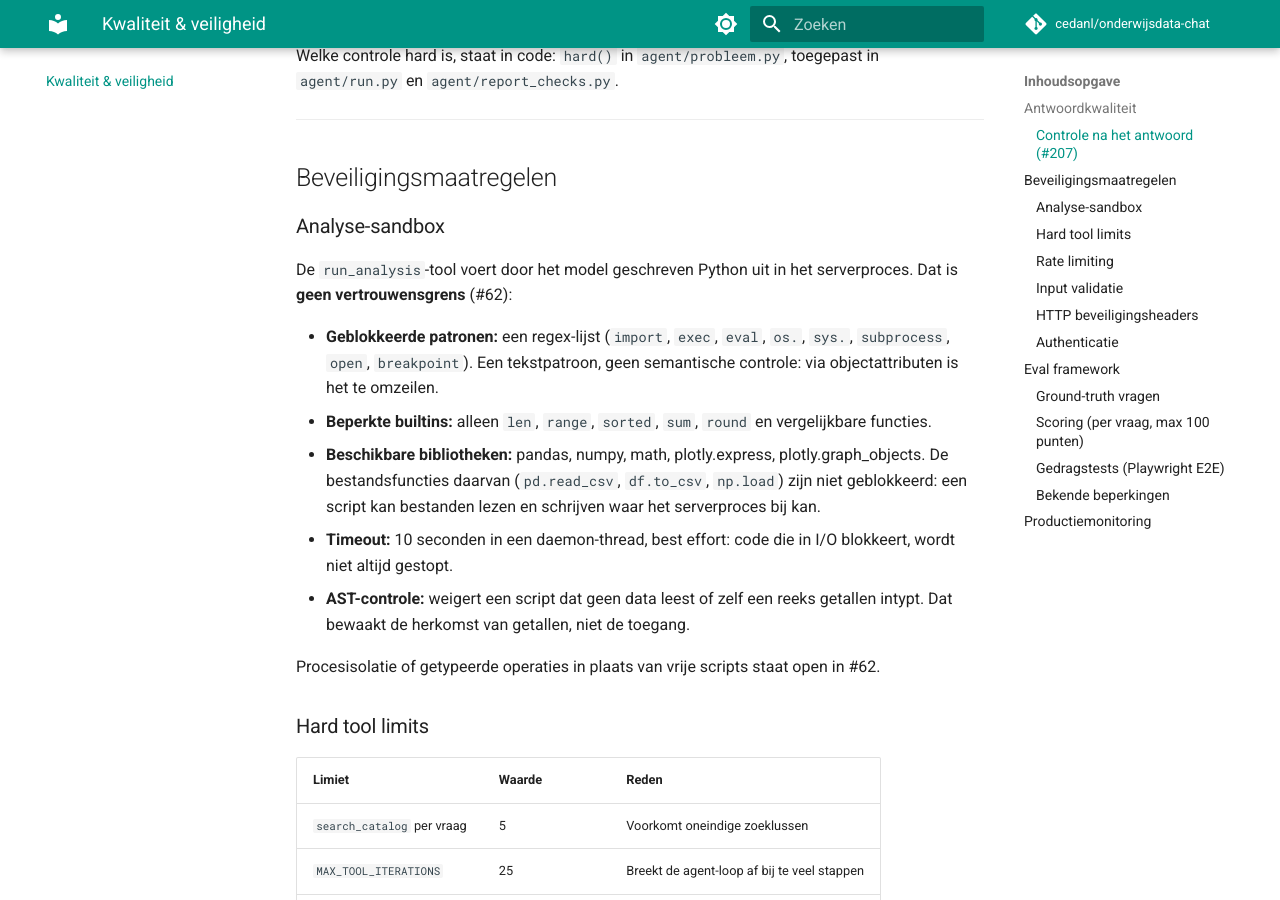
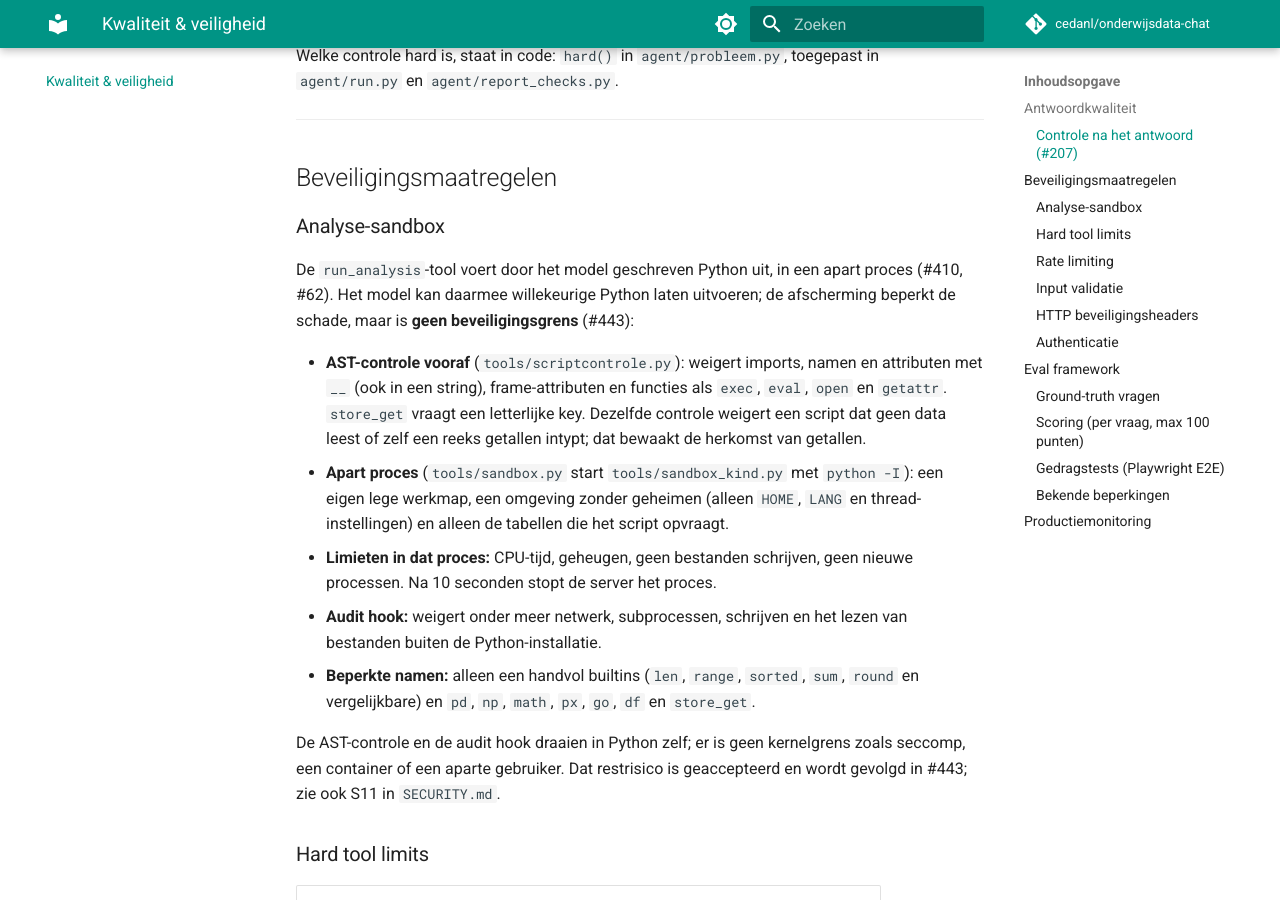
Before and after one commit to cedanl/onderwijsdata-chat, an MkDocs documentation site: the page built from docs/kwaliteit-en-veiligheid.md, in a window 1280 px wide and 900 px high, scrolled down 1269 px. Built offline with MkDocs 1.6.1 and Material for MkDocs 9.7.7, drawn with Linux system fonts in a browser that asks for light colours; comment, search, counter and statistics services are not loaded; some of the changed text lies outside the part shown.

Commit message:
docs(security): state that run_analysis runs arbitrary model Python; record #506 fixes
- SECURITY.md S11 (section and table row) now says plainly that the model
  can have arbitrary Python executed by run_analysis, that the sandbox
  (AST check, subprocess, resource limits, audit hook) limits damage but
  is not a security boundary, and that the risk is accepted and tracked
  in #443.
- S1 and S8 record the nh3 removal and the stricter CORS validation; the
  S12 and S13 references to #506 stay open.
- docs/kwaliteit-en-veiligheid.md, docs/tools.md and
  docs/architecture-decisions.md no longer describe the old in-process,
  regex-list run_analysis; they match the current sandbox.
- docs/configuratie: CORS_ORIGINS is matched exactly; any '*' is rejected.
- CHANGELOG entries for both changes.

Refs #506

Co-Authored-By: Claude Opus 5.5 <noreply@anthropic.com>

```diff
--- a/docs/kwaliteit-en-veiligheid.md
+++ b/docs/kwaliteit-en-veiligheid.md
@@ -34,15 +34,15 @@ Welke controle hard is, staat in code: `hard()` in `agent/probleem.py`, toegepas
 
 ### Analyse-sandbox
 
-De `run_analysis`-tool voert door het model geschreven Python uit in het serverproces. Dat is **geen vertrouwensgrens** (#62):
+De `run_analysis`-tool voert door het model geschreven Python uit, in een apart proces (#410, #62). Het model kan daarmee willekeurige Python laten uitvoeren; de afscherming beperkt de schade, maar is **geen beveiligingsgrens** (#443):
 
-- **Geblokkeerde patronen:** een regex-lijst (`import`, `exec`, `eval`, `os.`, `sys.`, `subprocess`, `open`, `breakpoint`). Een tekstpatroon, geen semantische controle: via objectattributen is het te omzeilen.
-- **Beperkte builtins:** alleen `len`, `range`, `sorted`, `sum`, `round` en vergelijkbare functies.
-- **Beschikbare bibliotheken:** pandas, numpy, math, plotly.express, plotly.graph_objects. De bestandsfuncties daarvan (`pd.read_csv`, `df.to_csv`, `np.load`) zijn niet geblokkeerd: een script kan bestanden lezen en schrijven waar het serverproces bij kan.
-- **Timeout:** 10 seconden in een daemon-thread, best effort: code die in I/O blokkeert, wordt niet altijd gestopt.
-- **AST-controle:** weigert een script dat geen data leest of zelf een reeks getallen intypt. Dat bewaakt de herkomst van getallen, niet de toegang.
+- **AST-controle vooraf** (`tools/scriptcontrole.py`): weigert imports, namen en attributen met `__` (ook in een string), frame-attributen en functies als `exec`, `eval`, `open` en `getattr`. `store_get` vraagt een letterlijke key. Dezelfde controle weigert een script dat geen data leest of zelf een reeks getallen intypt; dat bewaakt de herkomst van getallen.
+- **Apart proces** (`tools/sandbox.py` start `tools/sandbox_kind.py` met `python -I`): een eigen lege werkmap, een omgeving zonder geheimen (alleen `HOME`, `LANG` en thread-instellingen) en alleen de tabellen die het script opvraagt.
+- **Limieten in dat proces:** CPU-tijd, geheugen, geen bestanden schrijven, geen nieuwe processen. Na 10 seconden stopt de server het proces.
+- **Audit hook:** weigert onder meer netwerk, subprocessen, schrijven en het lezen van bestanden buiten de Python-installatie.
+- **Beperkte namen:** alleen een handvol builtins (`len`, `range`, `sorted`, `sum`, `round` en vergelijkbare) en `pd`, `np`, `math`, `px`, `go`, `df` en `store_get`.
 
-Procesisolatie of getypeerde operaties in plaats van vrije scripts staat open in #62.
+De AST-controle en de audit hook draaien in Python zelf; er is geen kernelgrens zoals seccomp, een container of een aparte gebruiker. Dat restrisico is geaccepteerd en wordt gevolgd in #443; zie ook S11 in `SECURITY.md`.
 
 ### Hard tool limits
 
@@ -129,7 +129,7 @@ Transparantie over wat nog niet getest is:
 
 - Negatieve gevragen (model moet "nee" zeggen bij niet-bestaande instellingen of toekomstige jaren)
 - Multi-turn gesprekken
-- `run_analysis` is niet geïsoleerd: bestands-I/O via pandas/numpy werkt en de patroonlijst is te omzeilen (#62)
+- De sandbox van `run_analysis` is geen kernelgrens: een ontsnapping uit Python draait als dezelfde gebruiker als de server (#443)
 - Reference values kunnen verouderen na dataverversing
 - Geen max-lengte op chat-berichten
 
```
Also changed, not shown: CHANGELOG.md (+3 -0 lines), SECURITY.md (+13 -12 lines), docs/architecture-decisions.md (+1 -1 lines), docs/configuratie/index.md (+1 -1 lines), docs/tools.md (+2 -2 lines).
